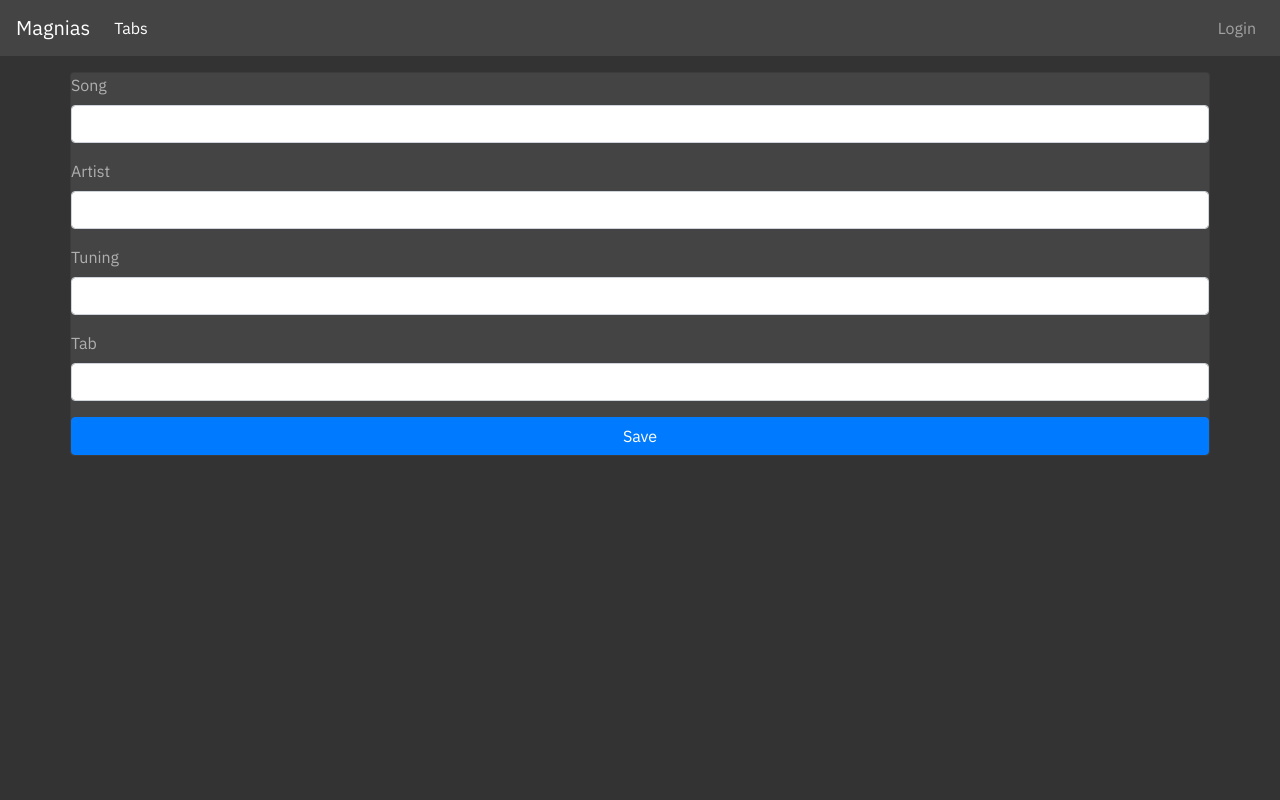
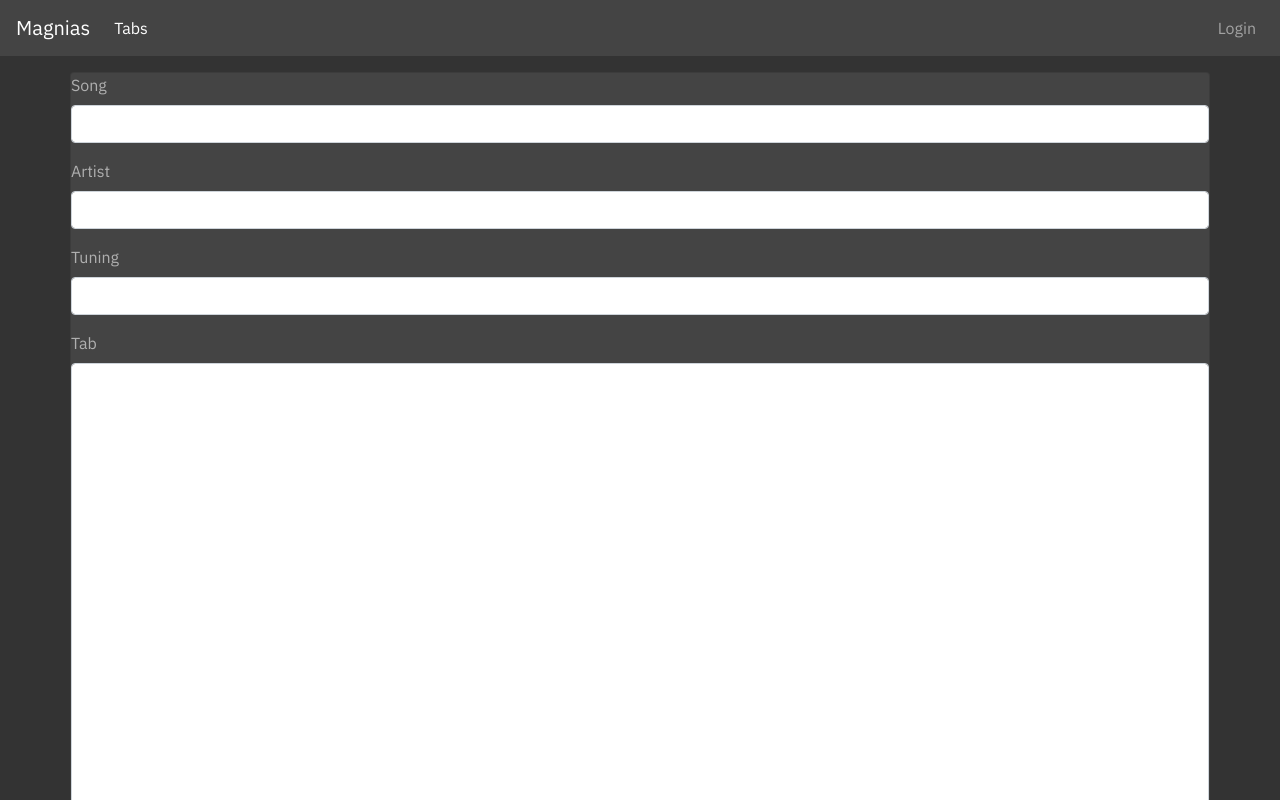
Before and after one commit to angelocarly/Stahb-frontend, an Angular app: page /tabs/add in a window 1280 px wide. Shown: the top 800 px of the page. Built offline with nearby package versions, Linux system fonts and the light colour scheme.

Commit message:
Fix tabs not using enters

```diff
--- a/src/app/tab/tab-add/tab-add.component.html
+++ b/src/app/tab/tab-add/tab-add.component.html
@@ -27,7 +27,7 @@
             <label for="tab">
                 Tab
             </label>
-            <input id="tab" class="form-control" type="text" formControlName="tab">
+            <textarea id="tab" class="form-control text-monospace" formControlName="tab" rows="30"></textarea>
         </div>
 
         <button class="btn btn-primary" type="submit">Save</button>
```
